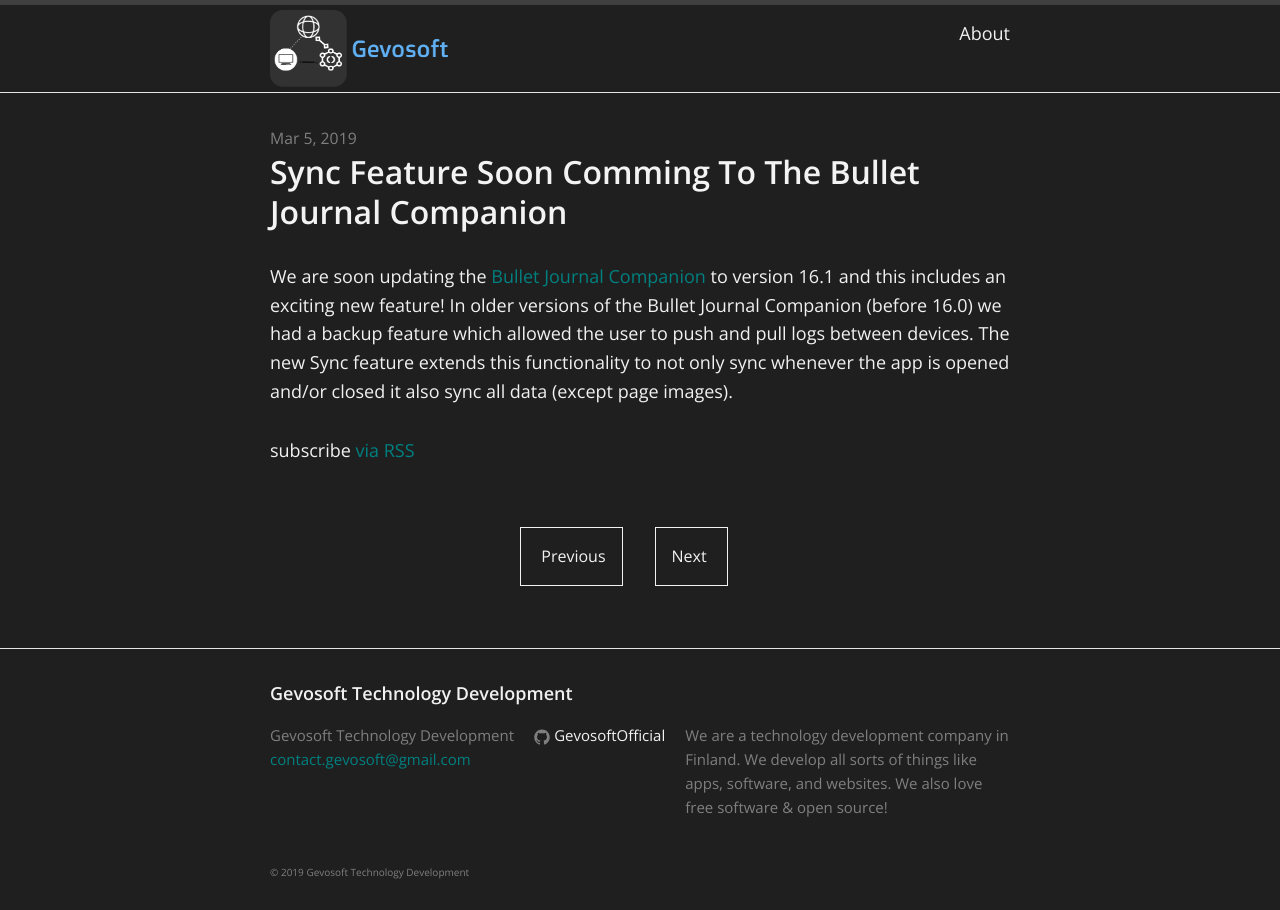
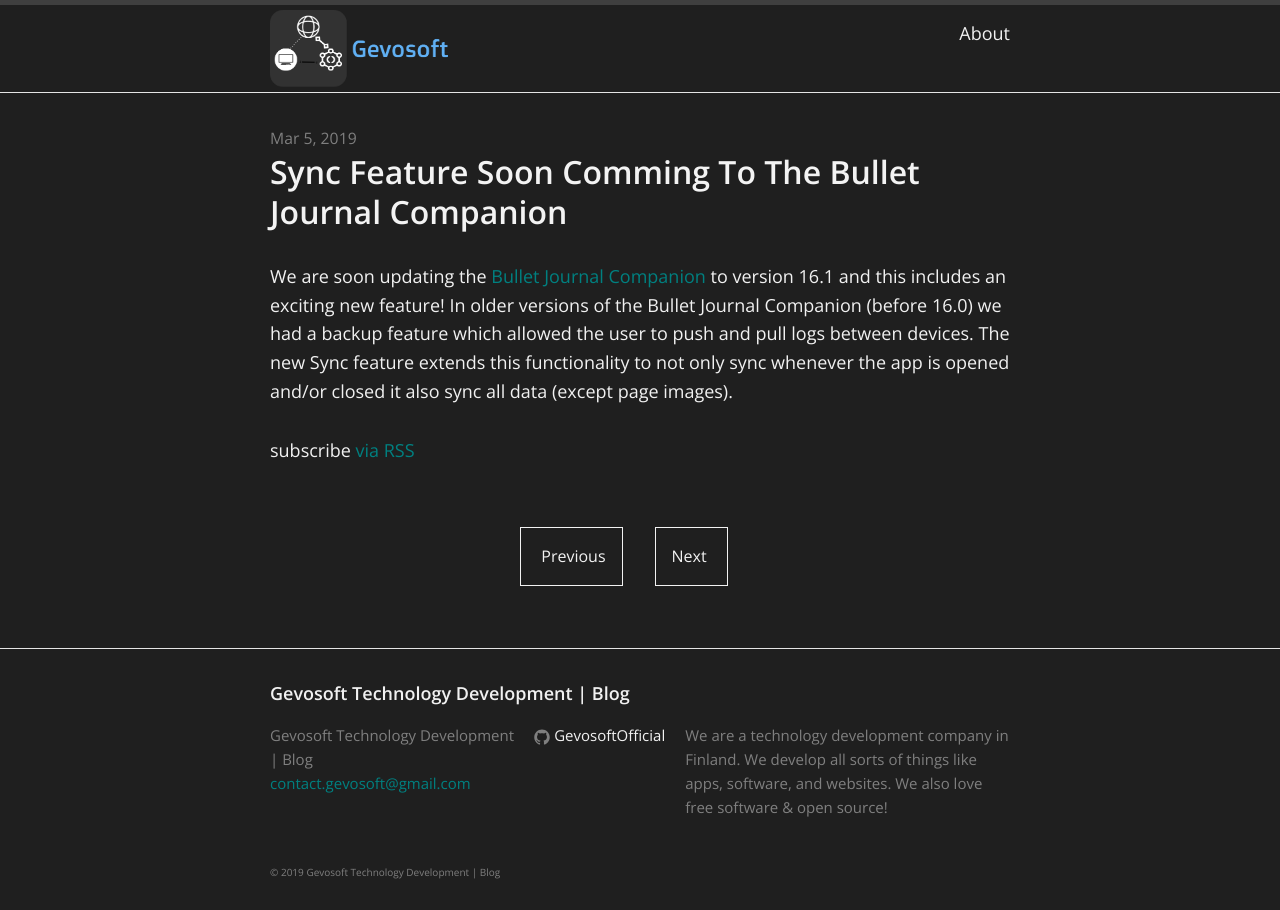
Before and after one commit to Gevosoft/GevosofBlog, a Jekyll site: the page built from index.html, in a window 1280 px wide. Built offline with Jekyll 4.4.1, drawn with Linux system fonts in a browser that asks for light colours; the list of posts is cut into pages by our own code.

Commit message:
New website moved

```diff
--- a/_config.yml
+++ b/_config.yml
@@ -6,7 +6,7 @@
 # 'jekyll serve'. If you change this file, please restart the server process.
 
 # Site settings
-title: Gevosoft Technology Development
+title: Gevosoft Technology Development | Blog
 email: contact.gevosoft@gmail.com
 description: > # this means to ignore newlines until "baseurl:"
   We are a technology development company in Finland.
@@ -39,9 +39,11 @@ autopages:
     title: 'Posts in collection :coll'
 
 # jekyll seo tag settings
-logo: favicon.png
+logo: /favicon.png
 
 # Build settings
 markdown: kramdown
 sass:
   style: compressed
+plugins:
+  - jekyll-sitemap
```
